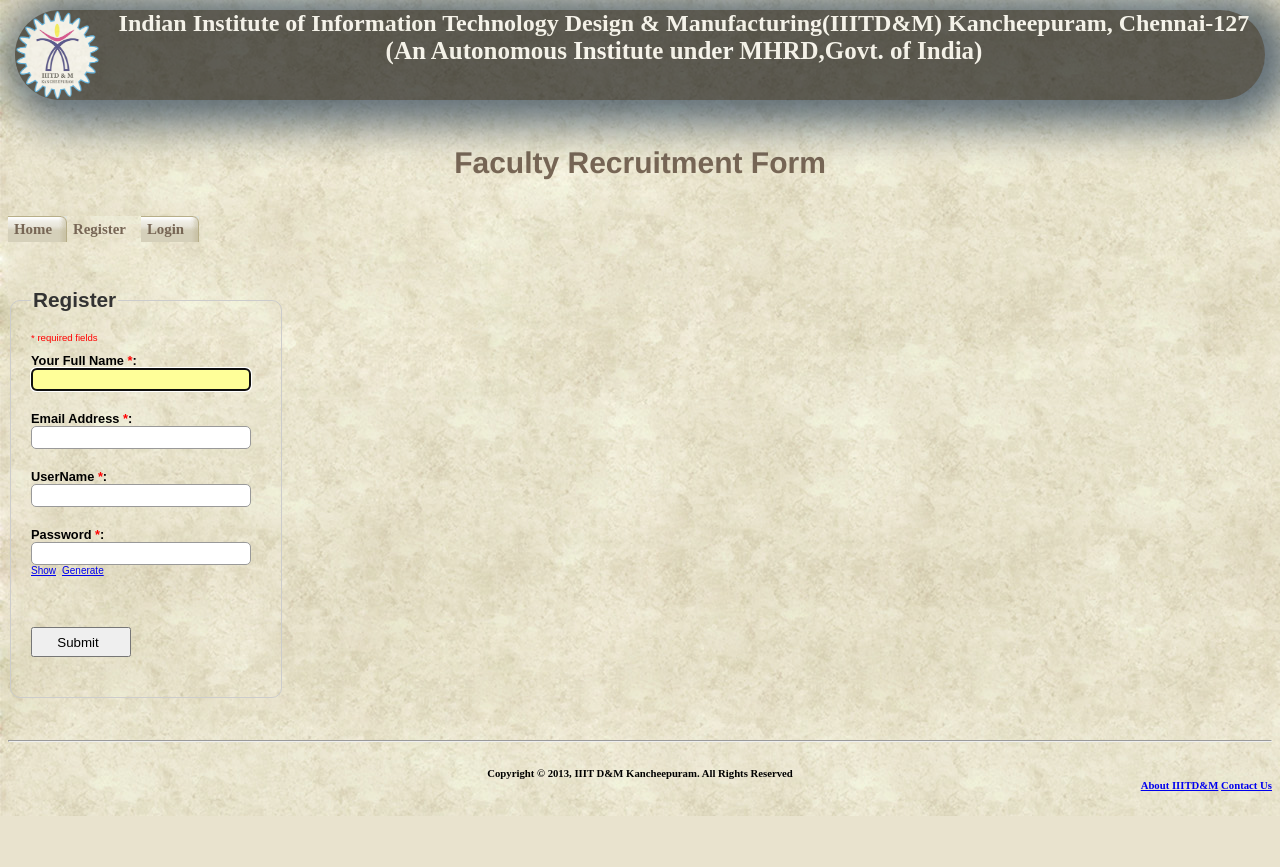
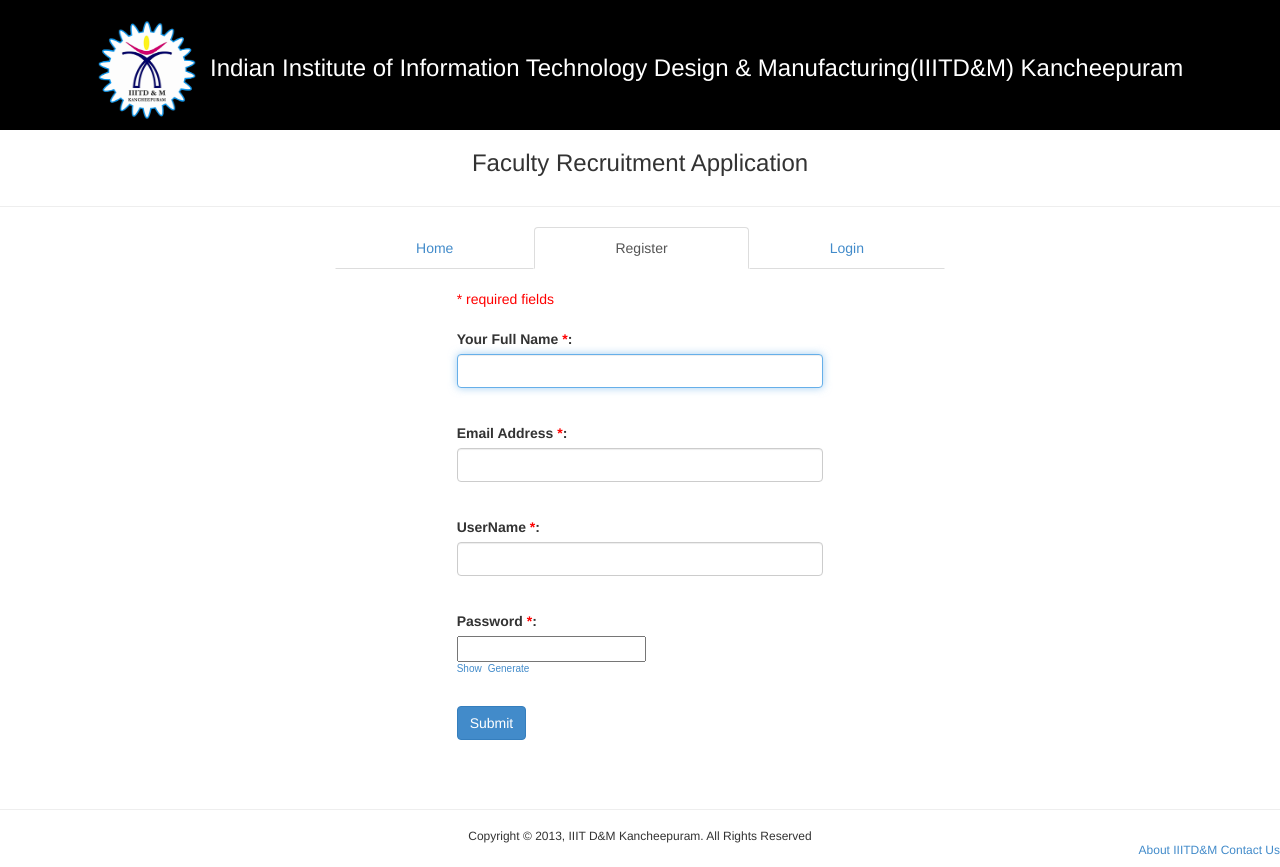
Before and after one commit to avinashingit/css_mail, a PHP site: page /register.php in a window 1280 px wide. Before the commit the page ends 816 px from the top, so only its background shows below. Run offline with PHP 8.4, Linux system fonts and the light colour scheme; some libraries are stand-ins or nearby versions.

Commit message:
Front end changes
Home page, Login, Register, Reset password, Than you pages are changed.
CSS update.

```diff
--- a/header1.php
+++ b/header1.php
@@ -1,108 +1,22 @@
-<!--<div id=container_back>-->
-<!--<div id=title_bar>-->
-<div class="title_bar">
+<?php require_once("./externalLinks.php");?>
+<div class="row" style="margin:0px !important;padding:0px !important;">
 
-<a href="home.php"><img src='Medium.png' align='left' width="85px" height= "90px"></a> <!--;width="140" height="130">-->
-<center>Indian Institute of Information Technology Design & Manufacturing(IIITD&M) Kancheepuram, Chennai-127<br/> <span class=note ;>(An Autonomous Institute under MHRD,Govt. of India)</span></center>
+	<div class="col-md-12 text-center" style="margin:0px !important;padding:0px !important;background-color:#000;color:#fff;">
+
+		<h3 style="padding:0px;"><img src='Medium.png' align='center' width="100" height="100">&nbsp;&nbsp;Indian Institute of Information Technology Design & Manufacturing(IIITD&M) Kancheepuram</h3>
+
+	</div>
+
 </div>
 
+<div class="row">
 
+	<div class="col-md-6 col-md-offset-3 text-center">
 
-<!--<div=ttle><center>Faculty Recruitment Form</center></div>-->
-<br/>
-<br/>
+		<h3>Faculty Recruitment Application</h3>
 
-<span color='#000000' class='ttle';><center>Faculty Recruitment Form</center></span><br/><br/>
-<style>
-body {
-	background-color : #ffffff;
-	background-image : url('bg4.jpeg');
-	}
-/*
-	div {
-		background-color:#000000;/*#0000FF;/*#0000CD;/*#00008B;/*#4682B4;/*#00CED1;/*#87CEEB;/*CC99CC;/*#00BFFF;/*#6495ED;*
-		opacity:0.6;
-  		filter:alpha(opacity=60);
-		/*background-image: url('bg.jpg');
-		/*background-repeat:no-repeat;*
-		font-size:35px;
-		font-weight: bold;
-		color: #FFFFFF;
-		text-align: centre;
+	</div>
 
-		}
-*/
+</div>
 
-.title_bar
-{
-width:1300px;
-height:90px;
--webkit-border-radius: 99px 98px 99px 99px;
--moz-border-radius: 99px 98px 99px 99px;
-border-radius: 99px 98px 99px 99px;
-background-color:#000000;/*#0000FF;/*#0000CD;/*#00008B;/*#4682B4;/*#00CED1;/*#87CEEB;/*CC99CC;/*#00BFFF;/*#6495ED;*/
-opacity:0.6;
-filter:alpha(opacity=60);
-font-size:24px;
-font-weight: bold;
-color: #FFFFFF;
-text-align: centre;
-
-
-box-shadow:10px 5px 40px 20px #051f3c;
-position:relative;
-width:1250px;
-margin:10px auto;
-z-index:10;
-
-/*background-color:#E3A20B;">*/
-}
-
-.container_back
-{
-box-shadow:10px 5px 40px 20px #051f3c;
-position:relative;
-width:1250px;
-margin:10px auto;
-z-index:10;
-}
-.ttle
-{
-
-color:  #765;/*#FFFFFF;/*#191970;*/
-font-family : 'Helvetica';
-font-size : 30px;
-font-weight: bold;
-}
-/*
-	p {
-  color : #000000;
-  font-family : 'Arial narrow';
-  /*font-size : medium;*
-  /*background-color : #ff8a23;*
-}
-h1 {
-  color : #ff0000;
-  font-weight : bold;
-  font-variant : small-caps;
-}
-h2 {
-  color : #0000ff;
-  font-style : italics;
-}*/
-.note {
-
- /* background-color : #ffff00;*/
-	font-size:25px;
-  font-weight : bold;
-}
-.temp {
-font-color: #123456;
-font-size: large;
-background-color : #dddddd;
-}
-</style>
-
-<!--<p>
-This paragraph would be in the p style. <span class="temp">TEMP:Note: inheritance means that this text will have the same styles as the paragraph itself</span>
-</p> -->
+<hr>
--- a/register.php
+++ b/register.php
@@ -24,48 +24,71 @@ if(isset($_POST['submitted']))
 <body>
 
 <!-- Form Code Start -->
-<div id='fg_membersite' align='left'>
+
+<div class="row">
+
+    <div class="col-md-4 col-md-offset-4">
+
+        <div>
         <form id='register' action='<?php echo $fgmembersite->GetSelfScript(); ?>' method='post' accept-charset='UTF-8'>
-<br/><br/><br/>
         <fieldset >
-<legend>Register</legend>
 
         <input type='hidden' name='submitted' id='submitted' value='1'/>
 
-<div class='short_explanation' style="color:red;">* required fields</div>
-<input type='text'  class='spmhidip' name='<?php echo $fgmembersite->GetSpamTrapInputName(); ?>' />
+        <div class="row">
+
+            <div class="col-md-12">
+
+                <div class='short_explanation' style="color:red;">* required fields</div><br/>
+                <input class="hidden" type='text'  class='spmhidip' name='<?php echo $fgmembersite->GetSpamTrapInputName(); ?>' />
 
                 <div><span class='error'><?php echo $fgmembersite->GetErrorMessage(); ?></span></div>
-<div class='container'>
+                <div class='form-group'>
                     <label for='name' >Your Full Name <span style="color:red;">*</span>: </label><br/>
-    <input type='text' name='name' id='name' value='<?php echo $fgmembersite->SafeDisplay('name') ?>' maxlength="50" /><br/>
+                    <input class="form-control" type='text' name='name' id='name' value='<?php echo $fgmembersite->SafeDisplay('name') ?>' maxlength="50" /><br/>
                     <span id='register_name_errorloc' class='error'></span>
                 </div>
-<div class='container'>
+                <div class='form-group'>
                     <label for='email' >Email Address <span style="color:red;">*</span>:</label><br/>
-    <input type='text' name='email' id='email' value='<?php echo $fgmembersite->SafeDisplay('email') ?>' maxlength="50" /><br/>
+                    <input class="form-control" type='text' name='email' id='email' value='<?php echo $fgmembersite->SafeDisplay('email') ?>' maxlength="50" /><br/>
                     <span id='register_email_errorloc' class='error'></span>
                 </div>
-<div class='container'>
+                <div class='form-group'>
                     <label for='username' >UserName <span style="color:red;">*</span>:</label><br/>
-    <input type='text' name='username' id='username' value='<?php echo $fgmembersite->SafeDisplay('username') ?>' maxlength="50" /><br/>
+                    <input class="form-control" type='text' name='username' id='username' value='<?php echo $fgmembersite->SafeDisplay('username') ?>' maxlength="50" /><br/>
                     <span id='register_username_errorloc' class='error'></span>
                 </div>
-<div class='container' style='height:80px;'>
+                <div class='form-group' style='height:80px;'>
                     <label for='password' >Password <span style="color:red;">*</span>:</label><br/>
                     <div class='pwdwidgetdiv' id='thepwddiv' ></div>
                     <noscript>
-    <input type='password' name='password' id='password' maxlength="50" />
+                    <input class="form-control"  type='password' name='password' id='password' maxlength="50" />
                     </noscript>
                     <div id='register_password_errorloc' class='error' style='clear:both'></div>
                 </div>
 
-<div class='container'>
-    <input type='submit' name='Submit' value='Submit' />
+                <div class='form-group'>
+                    <input class="btn btn-md btn-primary" type='submit' name='Submit' value='Submit' />
                 </div>
+
+            </div>
+
+        </div>
+
+
 
         </fieldset>
         </form>
+
+        </div>
+
+    </div>
+
+</div>
+
+
+
+
 <!-- client-side Form Validations:
 Uses the excellent form validation script from JavaScript-coder.com-->
 
--- a/register_h.php
+++ b/register_h.php
@@ -1,11 +1,17 @@
 <?php include 'header1.php'; ?>
 <?php include 'tab_style.php'; ?>
-<div id="header">
-  <ul>
-    <li><a href="home.php">Home</a></li>
-    <li id="current"><a href="register.php">Register</a></li>
+<div class="row">
 
-    <li><a href="login.php">Login</a></li>
-  </ul>
+	<div class="col-md-6 col-md-offset-3 text-center">
+		<div class="text-center">
+		  <ul class="nav nav-tabs nav-justified">
+		    <li><a href="home.php">Home</a></li>
+		    <li class="active"><a href="register.php">Register</a></li>
+		    <li><a href="login.php">Login</a></li>
+		  </ul>
+		</div>
+
+	</div>
+
 </div>
 <br/>
--- a/thank-you.php
+++ b/thank-you.php
@@ -9,9 +9,9 @@
 <body>
 <br/><br/><br/>
 <div id='fg_membersite_content'>
-<h2>Thanks for registering!</h2>
-Your confirmation email is on its way. Please click the link in the
-email to complete the registration.
+<h2 class="text-center">Thanks for registering!</h2>
+<p class="text-center">Your confirmation email is on its way. Please click the link in the
+email to complete the registration.</p>
 </div>
 </body>
 </html>
```
Also changed, not shown: form1_h.php (+8 -6 lines), header.php (+28 -2 lines), home.php (+16 -7 lines), login.php (+42 -17 lines), reset-pwd-link-sent.php (+18 -2 lines), reset-pwd-req.php (+44 -12 lines), resetpwd.php (+20 -12 lines), thank-you-regd.php (+4 -4 lines). Lines whose indentation alone changed are shown as unchanged.
